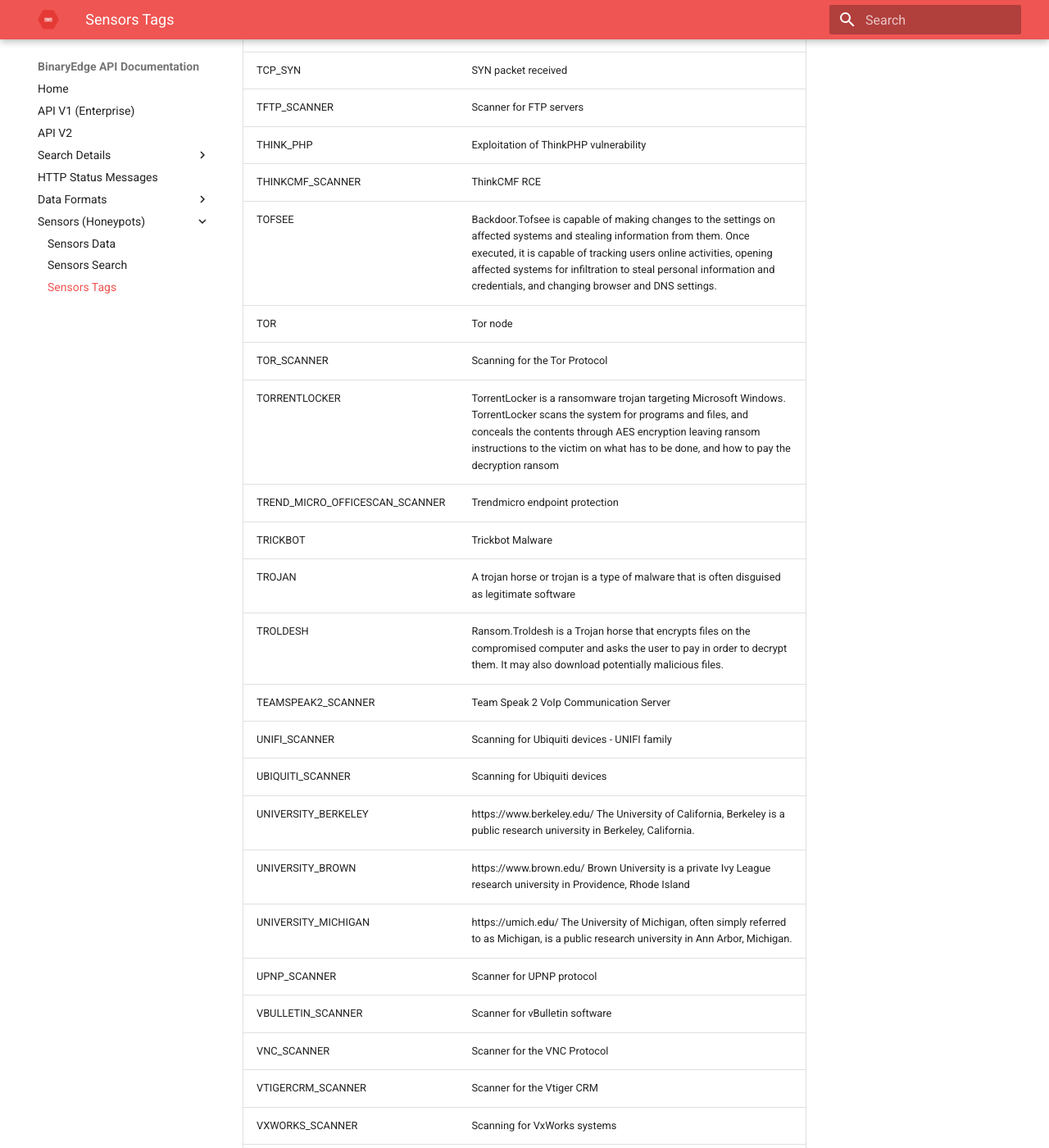
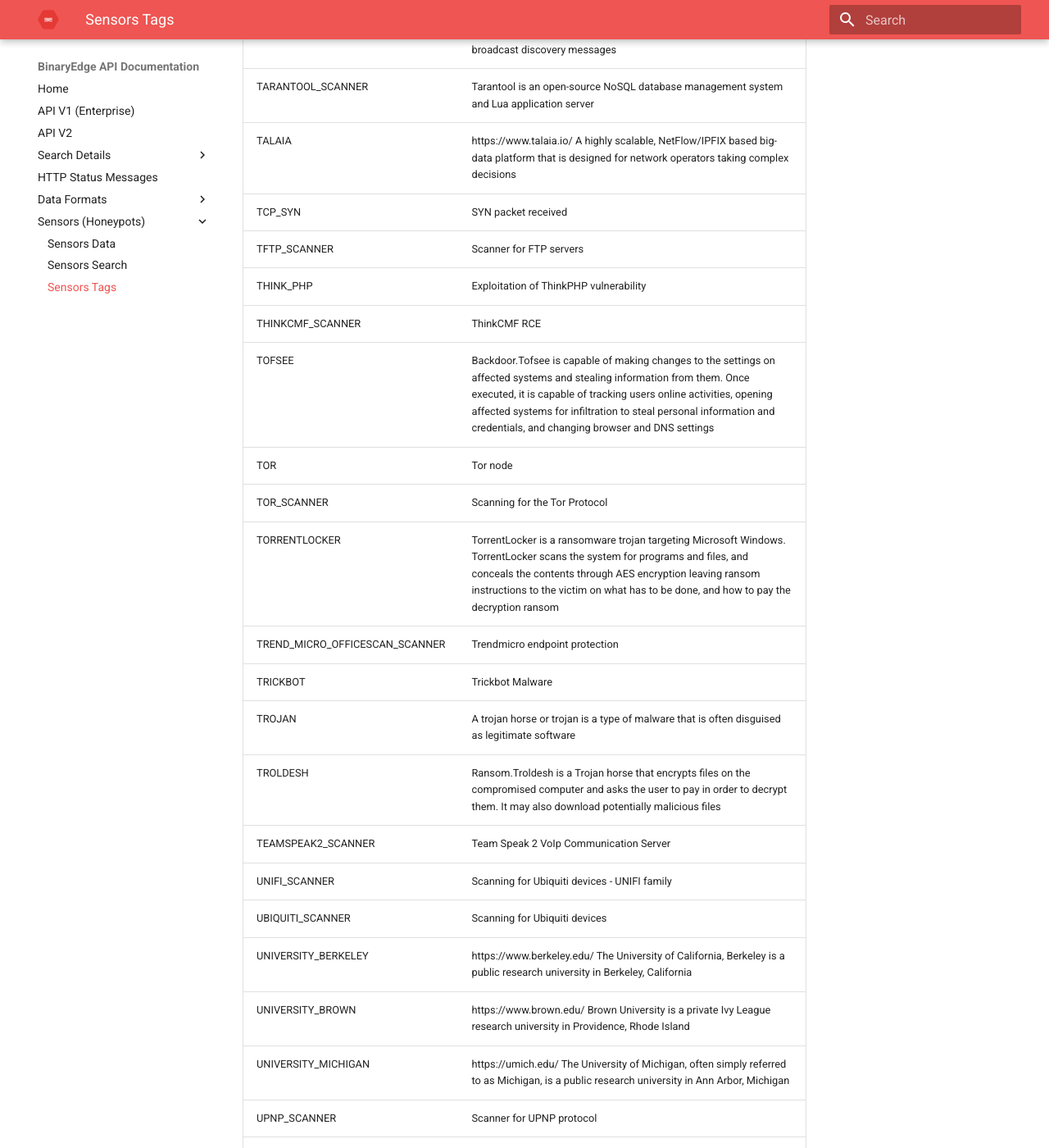
Before and after one commit to igama/docs.binaryedge.io, an MkDocs documentation site: the page built from docs/sensors-tags.md, in a window 1280 px wide and 1400 px high, scrolled down 11430 px. Shown: the whole window at 82% size. Built offline with MkDocs 1.6.1 and Material for MkDocs 9.7.7, drawn with Linux system fonts in a browser that asks for light colours; some of the changed text lies outside the part shown.

Commit message:
updated tags

```diff
--- a/docs/sensors-tags.md
+++ b/docs/sensors-tags.md
@@ -33,7 +33,7 @@
  | CISCO_LINKSYS_SCANNER | Scanning for vulnerabilities associated with Cisco or Linksys |
  | CISCO_SMART_INSTALL | Scanning for Cisco Smart Install |
  | CITRIX_SCANNER | Scanner looking for Citrix instances |
- | COAP_SCANNER | CoAP GET .well-known/core Scanner  |
+ | COAP_SCANNER | CoAP GET .well-known/core Scanner |
  | COCCOC | Cốc Cốc browser is a freeware web browser focused on the Vietnamese market, developed by Vietnamese company Cốc Cốc and based on Chromium open source code |
  | CODESYS_SCANNER | Scanning for Codesys protocol, typically used in SCADA environments |
  | CORBA_SCANNER | The Common Object Request Broker Architecture is a standard defined by the Object Management Group designed to facilitate the communication of systems that are deployed on diverse platforms |
@@ -43,7 +43,8 @@
  | CVE-2012-0152 | The Remote Desktop Protocol service in Microsoft Windows Server 2008 R2 and R2 SP1 and Windows 7 Gold and SP1 allows remote attackers to cause a denial of service via a series of crafted packets |
  | CVE-2012-0432 | Stack-based buffer overflow in the Novell NCP implementation in NetIQ eDirectory 8.8.7.x before 8.8.7.2 |
  | CVE-2015-4852 | The WLS Security component in Oracle WebLogic Server 10.3.6.0, 12.1.2.0, 12.1.3.0, and 12.2.1.0 allows remote attackers to execute arbitrary commands via a crafted serialized Java object in T3 protocol traffic |
- | CVE-2017-5638 | The Jakarta Multipart parser in Apache Struts 2 2.3.x before 2.3.32 and 2.5.x before 2.5.10.1 has incorrect exception handling and error-message generation during file-upload attempts, which allows remote attackers to execute arbitrary commands via a crafted Content-Type, Content-Disposition, or Content-Length HTTP header, as exploited in the wild in March 2017 with a Content-Type header containing a #cmd= string. |
+ | CVE-2015-7808 | The vB_Api_Hook::decodeArguments method in vBulletin 5 Connect 5.1.2 through 5.1.9 allows remote attackers to conduct PHP object injection attacks and execute arbitrary PHP code via a crafted serialized object in the arguments parameter to ajax/api/hook/decodeArguments |
+ | CVE-2017-5638 | The Jakarta Multipart parser in Apache Struts 2 2.3.x before 2.3.32 and 2.5.x before 2.5.10.1 has incorrect exception handling and error-message generation during file-upload attempts, which allows remote attackers to execute arbitrary commands via a crafted Content-Type, Content-Disposition, or Content-Length HTTP header, as exploited in the wild in March 2017 with a Content-Type header containing a #cmd= string |
  | CVE-2017-12615 | Apache Tomcat 7.0.0 to 7.0.79 has a remote code execution vulnerability |
  | CVE-2017-17215 | Huawei HG532 with some customized versions has a remote code execution vulnerability |
  | CVE-2018-13379 | Some versions of Fortinet FortiOS under SSL VPN web portal allows an unauthenticated attacker to download system files via HTTP resource requests |
@@ -129,7 +130,7 @@
  | LDAP_SCANNER | Scanning for LDAP protocol |
  | LPD_SCANNER | Line Printer Daemon protocol |
  | LOSEC | Internet wide scanner lo-sec.online |
- | MAIL_RU | Mail.Ru Group, ООО (commonly referred to as Mail.Ru) is a Russian Internet company. |
+ | MAIL_RU | Mail.Ru Group, ООО (commonly referred to as Mail.Ru) is a Russian Internet company |
  | MALICIOUS | Known and confirmed malicious actions |
  | MALIGN | Known and confirmed malicious actions |
  | MALWARE | Known and confirmed malware |
@@ -214,31 +216,31 @@
  | SOURCE_ENGINE | Valve Source Engine - Games |
  | SSH_SCANNER | Valid SSH connections |
  | SSL_SCANNER | Valid SSL Connections |
- | STANFORD_UNIVERSITY | https://www.stanford.edu/ Leland Stanford Junior University is a private research university in Stanford, California. |
+ | STANFORD_UNIVERSITY | https://www.stanford.edu/ Leland Stanford Junior University is a private research university in Stanford, California |
  | STRATUM_SCANNER | Scanning for Stratum software |
  | STRUTS_OGNL_SCANNER | Apache Struts Jakarta Multipart Parser OGNL Injection Scanner |
- | STRETCHOID | http://stretchoid.com/ Stetchoid is a platform that helps identify an organization's online services. |
+ | STRETCHOID | http://stretchoid.com/ Stetchoid is a platform that helps identify an organization's online services |
  | SYBASE_ASA_DISCOVER | Scanning for Sybase Anywhere servers on the LAN by sending broadcast discovery messages |
- | TARANTOOL_SCANNER | Tarantool is an open-source NoSQL database management system and Lua application server. |
+ | TARANTOOL_SCANNER | Tarantool is an open-source NoSQL database management system and Lua application server |
  | TALAIA | https://www.talaia.io/ A highly scalable, NetFlow/IPFIX based big-data platform that is designed for network operators taking complex decisions |
  | TCP_SYN | SYN packet received |
  | TFTP_SCANNER | Scanner for FTP servers |
  | THINK_PHP | Exploitation of ThinkPHP vulnerability |
  | THINKCMF_SCANNER | ThinkCMF RCE |
- | TOFSEE | Backdoor.Tofsee is capable of making changes to the settings on affected systems and stealing information from them. Once executed, it is capable of tracking users online activities, opening affected systems for infiltration to steal personal information and credentials, and changing browser and DNS settings. |
+ | TOFSEE | Backdoor.Tofsee is capable of making changes to the settings on affected systems and stealing information from them. Once executed, it is capable of tracking users online activities, opening affected systems for infiltration to steal personal information and credentials, and changing browser and DNS settings |
  | TOR | Tor node |
  | TOR_SCANNER | Scanning for the Tor Protocol |
  | TORRENTLOCKER | TorrentLocker is a ransomware trojan targeting Microsoft Windows. TorrentLocker scans the system for programs and files, and conceals the contents through AES encryption leaving ransom instructions to the victim on what has to be done, and how to pay the decryption ransom |
  | TREND_MICRO_OFFICESCAN_SCANNER | Trendmicro endpoint protection |
  | TRICKBOT | Trickbot Malware |
  | TROJAN | A trojan horse or trojan is a type of malware that is often disguised as legitimate software |
- | TROLDESH | Ransom.Troldesh is a Trojan horse that encrypts files on the compromised computer and asks the user to pay in order to decrypt them. It may also download potentially malicious files. |
+ | TROLDESH | Ransom.Troldesh is a Trojan horse that encrypts files on the compromised computer and asks the user to pay in order to decrypt them. It may also download potentially malicious files |
  | TEAMSPEAK2_SCANNER | Team Speak 2 VoIp Communication Server |
  | UNIFI_SCANNER | Scanning for Ubiquiti devices - UNIFI family |
- | UBIQUITI_SCANNER | Scanning for Ubiquiti devices  |
- | UNIVERSITY_BERKELEY | https://www.berkeley.edu/ The University of California, Berkeley is a public research university in Berkeley, California. |
+ | UBIQUITI_SCANNER | Scanning for Ubiquiti devices |
+ | UNIVERSITY_BERKELEY | https://www.berkeley.edu/ The University of California, Berkeley is a public research university in Berkeley, California |
  | UNIVERSITY_BROWN | https://www.brown.edu/ Brown University is a private Ivy League research university in Providence, Rhode Island |
- | UNIVERSITY_MICHIGAN | https://umich.edu/ The University of Michigan, often simply referred to as Michigan, is a public research university in Ann Arbor, Michigan. |
+ | UNIVERSITY_MICHIGAN | https://umich.edu/ The University of Michigan, often simply referred to as Michigan, is a public research university in Ann Arbor, Michigan |
  | UPNP_SCANNER | Scanner for UPNP protocol |
  | VBULLETIN_SCANNER | Scanner for vBulletin software |
  | VNC_SCANNER | Scanner for the VNC Protocol |
```
Also changed, not shown: other parts of docs/sensors-tags.md (+11 -10 lines).
